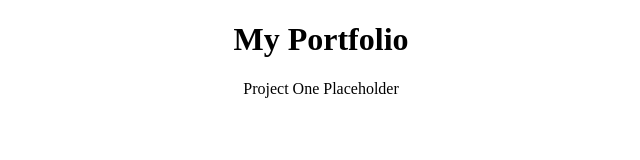
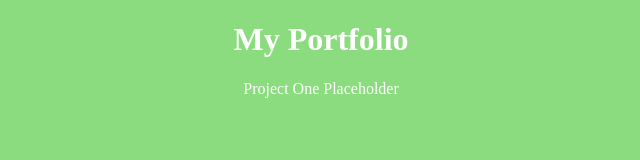
Before and after one commit to Duvie1/DuvierPortfolio.github.io, a plain HTML site: page index.html in a window 1280 px wide. Shown: the whole page, without its empty margins (319-959 px from the left). Drawn offline with Linux system fonts and the light colour scheme.

Commit message:
Update index.html

```diff
--- a/index.html
+++ b/index.html
@@ -3,8 +3,8 @@
 <head>
   <title>My Portfolio</title>
 </head>
-<body>
-  <h1 style="text-align: center">My Portfolio</h1>
-  <p style="text-align: center">Project One Placeholder</p>
+<body style="background-color: #8bdb7f;">
+  <h1 style="text-align: center; color: white">My Portfolio</h1>
+  <p style="text-align: center; color: white">Project One Placeholder</p>
 </body>
 </html>
```
